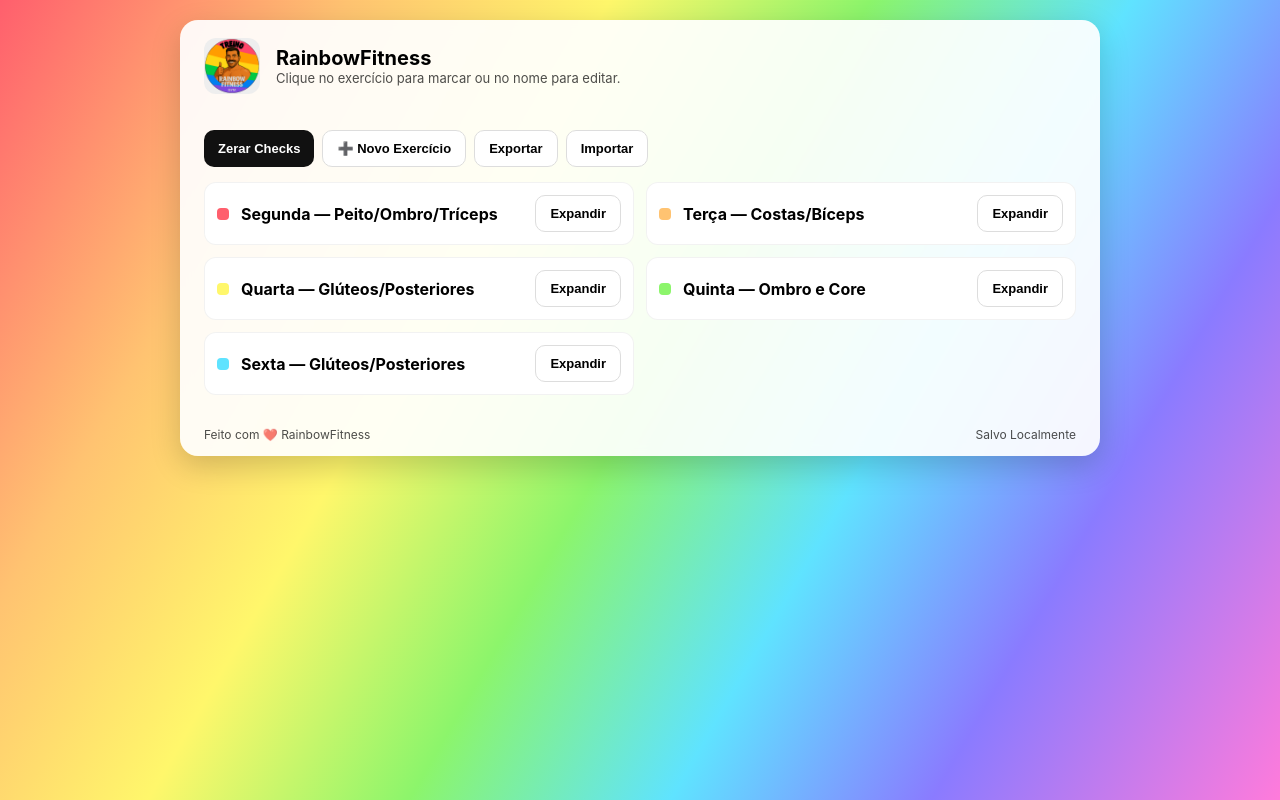
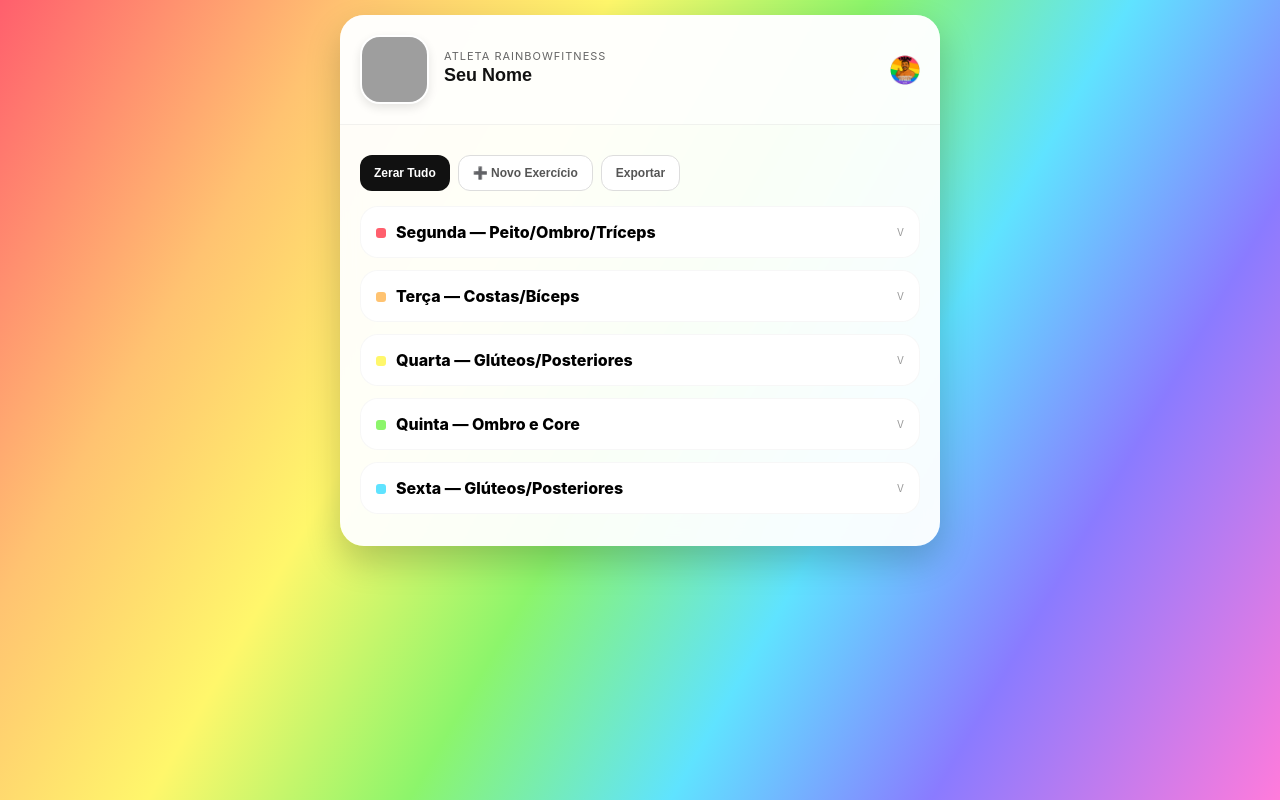
Before and after one commit to pedrommpp/rainbowfitness, a plain HTML site: page app/index.html in a window 1280 px wide. Drawn offline with Linux system fonts and the light colour scheme; grey boxes are pictures that could not be loaded.

Commit message:
Refactor index.html for improved structure and styles

```diff
--- a/app/index.html
+++ b/app/index.html
@@ -2,8 +2,8 @@
 <html lang="pt-BR">
 <head>
   <meta charset="utf-8">
-  <meta name="viewport" content="width=device-width,initial-scale=1">
-  <title>RainbowFitness — Treino Interativo</title>
+  <meta name="viewport" content="width=device-width,initial-scale=1,maximum-scale=1,user-scalable=0">
+  <title>RainbowFitness — Pro</title>
 
   <link rel="manifest" href="manifest.json">
   <meta name="theme-color" content="#ff5f6d">
@@ -11,101 +11,101 @@
   <meta name="apple-mobile-web-app-capable" content="yes">
 
   <style>
-    :root { --card-bg: rgba(255,255,255,0.92); --accent: rgba(0,0,0,0.7); }
+    :root { --card-bg: rgba(255,255,255,0.95); --accent: #666; }
 
-    /* CORREÇÃO DE ROLAGEM ANDROID */
-    html, body {
-      margin: 0;
-      padding: 0;
-      min-height: 100vh;
-      font-family: Inter, system-ui, sans-serif;
-    }
+    html, body { margin: 0; padding: 0; min-height: 100vh; font-family: 'Inter', system-ui, sans-serif; }
 
     body {
       background: linear-gradient(120deg,#ff5f6d 0%,#ffc371 20%,#fff76b 35%,#8cf56b 50%,#5fe3ff 65%,#8a7bff 80%,#ff7bdb 100%);
       background-attachment: fixed;
-      display: flex;
-      flex-direction: column;
-      align-items: center;
-      padding: 20px;
-      box-sizing: border-box;
+      display: flex; flex-direction: column; align-items: center;
+      padding: 15px; box-sizing: border-box;
     }
 
     .app {
-      width: 100%;
-      max-width: 920px;
-      background: var(--card-bg);
-      border-radius: 18px;
-      box-shadow: 0 10px 30px rgba(0,0,0,0.18);
-      backdrop-filter: blur(6px);
-      margin-bottom: 40px;
+      width: 100%; max-width: 600px; background: var(--card-bg);
+      border-radius: 24px; box-shadow: 0 15px 35px rgba(0,0,0,0.2);
+      backdrop-filter: blur(10px); margin-bottom: 50px; overflow: hidden;
     }
 
-    header { padding: 18px 24px; display: flex; align-items: center; gap: 16px; flex-wrap: wrap; }
-    .logo { width: 56px; height: 56px; border-radius: 12px; background: #eee url('icons/logo.png') center/cover; }
-    h1 { margin: 0; font-size: 20px; }
-    p.lead { margin: 0; color: var(--accent); font-size: 13px; }
+    /* SEÇÃO DE PERFIL */
+    .profile-header {
+      padding: 20px; display: flex; align-items: center; gap: 15px;
+      background: rgba(255,255,255,0.5); border-bottom: 1px solid rgba(0,0,0,0.05);
+    }
+    .avatar-wrapper {
+      width: 65px; height: 65px; border-radius: 20px; overflow: hidden;
+      background: #eee; border: 2px solid white; box-shadow: 0 4px 10px rgba(0,0,0,0.1);
+      cursor: pointer; flex-shrink: 0;
+    }
+    .avatar-wrapper img { width: 100%; height: 100%; object-fit: cover; }
 
-    main { padding: 18px 24px; }
-    .days { display: grid; grid-template-columns: 1fr; gap: 12px; }
-    @media(min-width:820px) { .days { grid-template-columns: repeat(2, 1fr); } }
+    .user-info { flex: 1; }
+    .user-info input {
+      background: transparent; border: none; font-size: 18px; font-weight: 800;
+      color: #111; width: 100%; outline: none; padding: 2px 0;
+      border-bottom: 2px solid transparent;
+    }
+    .user-info input:focus { border-bottom-color: #ff5f6d; }
+    .user-info p { margin: 0; font-size: 11px; color: var(--accent); text-transform: uppercase; letter-spacing: 1px; }
 
-    .day-card { background: white; border-radius: 12px; padding: 12px; border: 1px solid rgba(0,0,0,0.05); }
-    .day-head { display: flex; align-items: center; justify-content: space-between; gap: 12px; }
-    .day-title { display: flex; align-items: center; gap: 12px; }
-    .dot { width: 12px; height: 12px; border-radius: 4px; }
+    /* BOTÕES E LISTA */
+    header { padding: 15px 20px; display: flex; justify-content: space-between; align-items: center; }
+    .logo-mini { width: 30px; height: 30px; background: url('icons/logo.png') center/contain no-repeat; }
 
-    .ex-list { margin-top: 10px; padding-top: 10px; border-top: 1px dashed rgba(0,0,0,0.1); }
-    .ex { display: flex; align-items: center; gap: 12px; padding: 10px 4px; border-bottom: 1px solid rgba(0,0,0,0.03); }
-    .ex label { flex: 1; cursor: pointer; font-size: 14px; }
+    main { padding: 0 20px 20px; }
+    .controls { display: flex; gap: 8px; flex-wrap: wrap; margin-bottom: 15px; }
+    .btn { padding: 10px 14px; border-radius: 12px; border: none; font-weight: 700; cursor: pointer; font-size: 12px; transition: 0.2s; }
+    .btn-primary { background: #111; color: white; }
+    .btn-ghost { background: white; border: 1px solid #ddd; color: #555; }
 
-    .tick { width: 36px; height: 36px; border-radius: 8px; border: 1px solid #ddd; display: flex; align-items: center; justify-content: center; cursor: pointer; flex-shrink: 0; }
-    .tick.checked { background: #34d399; color: white; border: none; }
+    .day-card { background: white; border-radius: 18px; padding: 15px; margin-bottom: 12px; border: 1px solid rgba(0,0,0,0.03); }
+    .day-head { display: flex; align-items: center; justify-content: space-between; }
+    .dot { width: 10px; height: 10px; border-radius: 30%; margin-right: 10px; display: inline-block; }
 
-    .controls { display: flex; gap: 8px; flex-wrap: wrap; margin-bottom: 15px; }
-    .btn { padding: 10px 14px; border-radius: 10px; border: none; cursor: pointer; font-weight: 600; font-size: 13px; }
-    .btn.ghost { background: white; border: 1px solid #ddd; }
-    .btn.primary { background: #111; color: white; }
+    .ex-list { margin-top: 10px; border-top: 1px dashed #eee; padding-top: 10px; }
+    .ex { display: flex; align-items: center; gap: 10px; padding: 10px 0; border-bottom: 1px solid #f9f9f9; }
+    .ex label { flex: 1; font-size: 14px; color: #333; }
 
-    .footer { padding: 14px 24px; font-size: 12px; color: var(--accent); display: flex; justify-content: space-between; }
-    .toast { position: fixed; bottom: 20px; left: 50%; transform: translateX(-50%); background: #111; color: #fff; padding: 12px 20px; border-radius: 50px; opacity: 0; transition: 0.3s; pointer-events: none; }
-    .toast.show { opacity: 1; }
-    input[type='checkbox'] { display: none; }
+    .tick { width: 32px; height: 32px; border-radius: 10px; border: 2px solid #eee; display: flex; align-items: center; justify-content: center; cursor: pointer; flex-shrink: 0; font-weight: bold; }
+    .tick.checked { background: #4ade80; border-color: #4ade80; color: white; }
+
+    .toast { position: fixed; bottom: 20px; left: 50%; transform: translateX(-50%); background: #333; color: white; padding: 10px 20px; border-radius: 50px; font-size: 13px; opacity: 0; transition: 0.3s; z-index: 100; pointer-events: none; }
+    .toast.show { opacity: 1; bottom: 30px; }
   </style>
 </head>
 <body>
 
 <div class="app">
+  <div class="profile-header">
+    <div class="avatar-wrapper" onclick="document.getElementById('photoInput').click()">
+      <img id="userPhoto" src="https://api.dicebear.com/7.x/avataaars/svg?seed=Felix" alt="Perfil">
+    </div>
+    <input type="file" id="photoInput" hidden accept="image/*">
+    <div class="user-info">
+      <p>Atleta RainbowFitness</p>
+      <input type="text" id="userName" value="Seu Nome" placeholder="Toque para mudar">
+    </div>
+    <div class="logo-mini"></div>
+  </div>
+
   <header>
-    <div class="logo"></div>
-    <div style="flex:1">
-      <h1>RainbowFitness</h1>
-      <p class="lead">Clique no exercício para marcar ou no nome para editar.</p>
-    </div>
-    <button class="btn primary" id="installBtn" style="display:none">Instalar App</button>
+    <button class="btn btn-primary" id="installBtn" style="display:none">Instalar App</button>
   </header>
 
   <main>
     <div class="controls">
-      <button class="btn primary" id="clearAll">Zerar Checks</button>
-      <button class="btn ghost" id="addEx">➕ Novo Exercício</button>
-      <button class="btn ghost" id="exportBtn">Exportar</button>
-      <button class="btn ghost" id="importBtn">Importar</button>
-      <input type="file" id="importFile" accept="application/json" style="display:none" />
+      <button class="btn btn-primary" id="clearAll">Zerar Tudo</button>
+      <button class="btn btn-ghost" id="addEx">➕ Novo Exercício</button>
+      <button class="btn btn-ghost" onclick="exportData()">Exportar</button>
     </div>
     <section class="days" id="days"></section>
   </main>
-
-  <footer class="footer">
-    <div>Feito com ❤️ RainbowFitness</div>
-    <div>Salvo Localmente</div>
-  </footer>
 </div>
 
 <div class="toast" id="toast">Salvo!</div>
 
 <script>
-// Dados Iniciais
 const DEFAULT_TREINO = {
   'Segunda — Peito/Ombro/Tríceps':['Supino reto','Supino inclinado','Crucifixo','Desenvolvimento ombro','Elevação lateral','Tríceps corda'],
   'Terça — Costas/Bíceps':['Puxada frente','Remada baixa','Remada unilateral','Pulldown','Rosca direta'],
@@ -114,133 +114,107 @@ const DEFAULT_TREINO = {
   'Sexta — Glúteos/Posteriores':['Agachamento sumô','Avanço','Cadeira extensora','Stiff romeno','Hip thrust unilateral','Glúteo 4 apoios']
 };
 
-const STORAGE_KEY = 'rainbowfitness_progress_v1';
-const CONFIG_KEY = 'rainbowfitness_config_v1'; // Salva os nomes dos exercícios
+const STORAGE_KEY = 'rf_progress_v2';
+const CONFIG_KEY = 'rf_config_v2';
+const USER_KEY = 'rf_user_v2';
 
-let TREINO = JSON.parse(localStorage.getItem(CONFIG_KEY)) || DEFAULT_TREINO;
-const daysEl = document.getElementById('days');
+let state = JSON.parse(localStorage.getItem(CONFIG_KEY)) || DEFAULT_TREINO;
+let userData = JSON.parse(localStorage.getItem(USER_KEY)) || { name: "Seu Nome", photo: "https://api.dicebear.com/7.x/avataaars/svg?seed=Felix" };
 
-function showToast(msg){
-  const t = document.getElementById('toast');
-  t.textContent = msg; t.classList.add('show');
-  setTimeout(()=>t.classList.remove('show'), 1500);
+function saveAll() {
+  localStorage.setItem(CONFIG_KEY, JSON.stringify(state));
+  userData.name = document.getElementById('userName').value;
+  localStorage.setItem(USER_KEY, JSON.stringify(userData));
 }
 
-function loadProgress(){ return JSON.parse(localStorage.getItem(STORAGE_KEY)) || {}; }
-function saveProgress(obj){ localStorage.setItem(STORAGE_KEY, JSON.stringify(obj)); showToast('Progresso salvo!'); }
-function saveConfig(){ localStorage.setItem(CONFIG_KEY, JSON.stringify(TREINO)); }
+function build() {
+  const progress = JSON.parse(localStorage.getItem(STORAGE_KEY)) || {};
+  const container = document.getElementById('days');
+  container.innerHTML = '';
+  document.getElementById('userName').value = userData.name;
+  document.getElementById('userPhoto').src = userData.photo;
 
-function build(){
-  const progress = loadProgress();
-  daysEl.innerHTML = '';
-
-  Object.entries(TREINO).forEach(([day, exs], idx) => {
-    const card = document.createElement('article'); card.className = 'day-card';
+  Object.entries(state).forEach(([day, exs], idx) => {
+    const card = document.createElement('div'); card.className = 'day-card';
     const color = ['#ff5f6d','#ffc371','#fff76b','#8cf56b','#5fe3ff'][idx % 5];
 
+    let exHtml = exs.map((ex, i) => {
+      const checked = progress[day] && progress[day][ex];
+      return `
+        <div class="ex">
+          <label onclick="editEx('${day}', ${i})">${ex}</label>
+          <div class="tick ${checked?'checked':''}" onclick="toggleCheck('${day}', '${ex}', this)">${checked?'✓':''}</div>
+          <span onclick="delEx('${day}', ${i})" style="cursor:pointer; opacity:0.3">✕</span>
+        </div>
+      `;
+    }).join('');
+
     card.innerHTML = `
-      <div class="day-head">
-        <div class="day-title">
-          <div class="dot" style="background:${color}"></div>
-          <strong>${day}</strong>
-        </div>
-        <button class="btn ghost toggle-btn">Expandir</button>
+      <div class="day-head" onclick="toggleList(this)">
+        <div style="font-weight:800"><span class="dot" style="background:${color}"></span>${day}</div>
+        <span style="font-size:10px; color:#999">V</span>
       </div>
-      <div class="ex-list" style="display:none"></div>
+      <div class="ex-list" style="display:none">${exHtml}</div>
     `;
-
-    const exList = card.querySelector('.ex-list');
-    exs.forEach((ex, i) => {
-      const row = document.createElement('div'); row.className = 'ex';
-      const isChecked = progress[day] && progress[day][ex];
-
-      row.innerHTML = `
-        <label>${ex}</label>
-        <div class="tick ${isChecked?'checked':''}">${isChecked?'✓':''}</div>
-        <button class="del-btn" style="background:none; border:none; cursor:pointer">🗑️</button>
-      `;
-
-      // Eventos
-      row.querySelector('.tick').onclick = () => {
-        const cur = loadProgress();
-        cur[day] = cur[day] || {};
-        const active = !row.querySelector('.tick').classList.contains('checked');
-
-        row.querySelector('.tick').classList.toggle('checked');
-        row.querySelector('.tick').innerHTML = active ? '✓' : '';
-        cur[day][ex] = active;
-        saveProgress(cur);
-      };
-
-      row.querySelector('label').onclick = () => {
-        const newName = prompt('Editar nome:', ex);
-        if(newName) { TREINO[day][i] = newName; saveConfig(); build(); }
-      };
-
-      row.querySelector('.del-btn').onclick = () => {
-        if(confirm('Excluir?')) { TREINO[day].splice(i, 1); saveConfig(); build(); }
-      };
-
-      exList.appendChild(row);
-    });
-
-    card.querySelector('.toggle-btn').onclick = (e) => {
-      const isHidden = exList.style.display === 'none';
-      exList.style.display = isHidden ? 'block' : 'none';
-      e.target.textContent = isHidden ? 'Recolher' : 'Expandir';
-    };
-
-    daysEl.appendChild(card);
+    container.appendChild(card);
   });
 }
 
-// Botões de Ação
-document.getElementById('clearAll').onclick = () => {
-  if(confirm('Zerar marcações?')){ localStorage.removeItem(STORAGE_KEY); build(); }
+function toggleCheck(day, ex, el) {
+  const progress = JSON.parse(localStorage.getItem(STORAGE_KEY)) || {};
+  progress[day] = progress[day] || {};
+  const isActive = !el.classList.contains('checked');
+  el.classList.toggle('checked');
+  el.innerHTML = isActive ? '✓' : '';
+  progress[day][ex] = isActive;
+  localStorage.setItem(STORAGE_KEY, JSON.stringify(progress));
+  showToast('Progresso salvo');
+}
+
+function toggleList(el) {
+  const list = el.nextElementSibling;
+  list.style.display = list.style.display === 'none' ? 'block' : 'none';
+}
+
+function editEx(day, i) {
+  const n = prompt("Novo nome:", state[day][i]);
+  if(n) { state[day][i] = n; saveAll(); build(); }
+}
+
+function delEx(day, i) {
+  if(confirm("Excluir?")) { state[day].splice(i, 1); saveAll(); build(); }
+}
+
+function showToast(m) {
+  const t = document.getElementById('toast'); t.innerText = m;
+  t.classList.add('show'); setTimeout(() => t.classList.remove('show'), 1500);
+}
+
+// Upload de Foto
+document.getElementById('photoInput').onchange = e => {
+  const reader = new FileReader();
+  reader.onload = () => { userData.photo = reader.result; saveAll(); build(); };
+  reader.readAsDataURL(e.target.files[0]);
 };
 
+document.getElementById('userName').onblur = saveAll;
+
 document.getElementById('addEx').onclick = () => {
-  const day = prompt('Em qual dia? (Ex: Segunda — Peito/Ombro/Tríceps)');
-  if(!TREINO[day]) return alert('Dia não encontrado!');
-  const name = prompt('Nome do exercício:');
-  if(name) { TREINO[day].push(name); saveConfig(); build(); }
+  const d = prompt("Qual dia?");
+  if(!state[d]) return alert("Dia inválido!");
+  const n = prompt("Nome do exercício:");
+  if(n) { state[d].push(n); saveAll(); build(); }
 };
 
-document.getElementById('exportBtn').onclick = () => {
-  const data = { progress: loadProgress(), config: TREINO };
-  const blob = new Blob([JSON.stringify(data)], {type:'application/json'});
-  const a = document.createElement('a'); a.href = URL.createObjectURL(blob);
-  a.download = 'rainbow_fitness.json'; a.click();
-};
-
-document.getElementById('importBtn').onclick = () => document.getElementById('importFile').click();
-document.getElementById('importFile').onchange = async (e) => {
-  const file = e.target.files[0];
-  if(file){
-    const text = await file.text();
-    const data = JSON.parse(text);
-    if(data.config) {
-      TREINO = data.config; saveConfig();
-      localStorage.setItem(STORAGE_KEY, JSON.stringify(data.progress));
-      build(); showToast('Importado!');
-    }
-  }
+document.getElementById('clearAll').onclick = () => {
+  if(confirm("Zerar todos os checks?")) { localStorage.removeItem(STORAGE_KEY); build(); }
 };
 
 // PWA
-let deferredPrompt;
-window.addEventListener('beforeinstallprompt', (e) => {
-  e.preventDefault(); deferredPrompt = e;
-  document.getElementById('installBtn').style.display = 'block';
-});
-document.getElementById('installBtn').onclick = () => {
-  deferredPrompt.prompt();
-  deferredPrompt.userChoice.then(() => { deferredPrompt = null; document.getElementById('installBtn').style.display = 'none'; });
-};
-
-if('serviceWorker' in navigator) {
-  navigator.serviceWorker.register('./sw.js').catch(err => console.log(err));
-}
+let defP;
+window.addEventListener('beforeinstallprompt', e => { e.preventDefault(); defP = e; document.getElementById('installBtn').style.display='block'; });
+document.getElementById('installBtn').onclick = () => { defP.prompt(); defP.userChoice.then(()=> {defP=null; document.getElementById('installBtn').style.display='none';}); };
+if('serviceWorker' in navigator) navigator.serviceWorker.register('./sw.js');
 
 build();
 </script>
```
